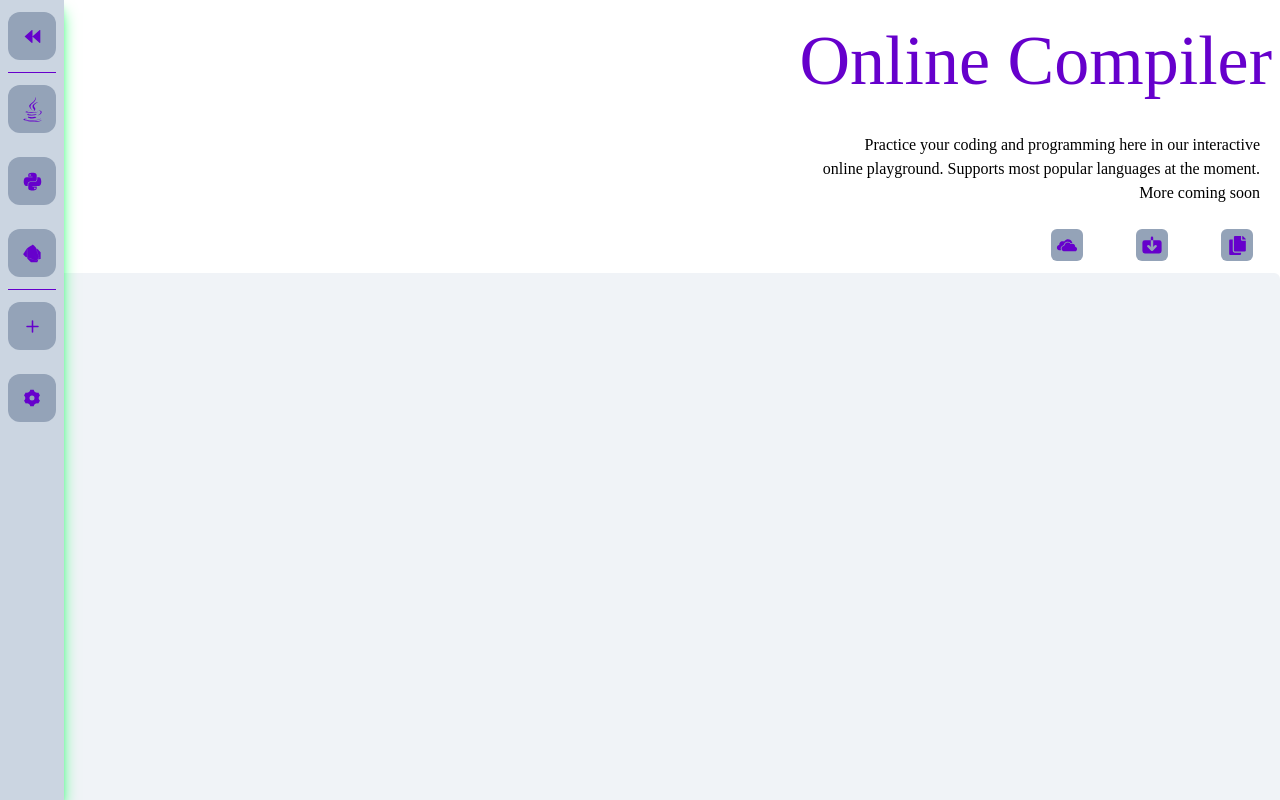
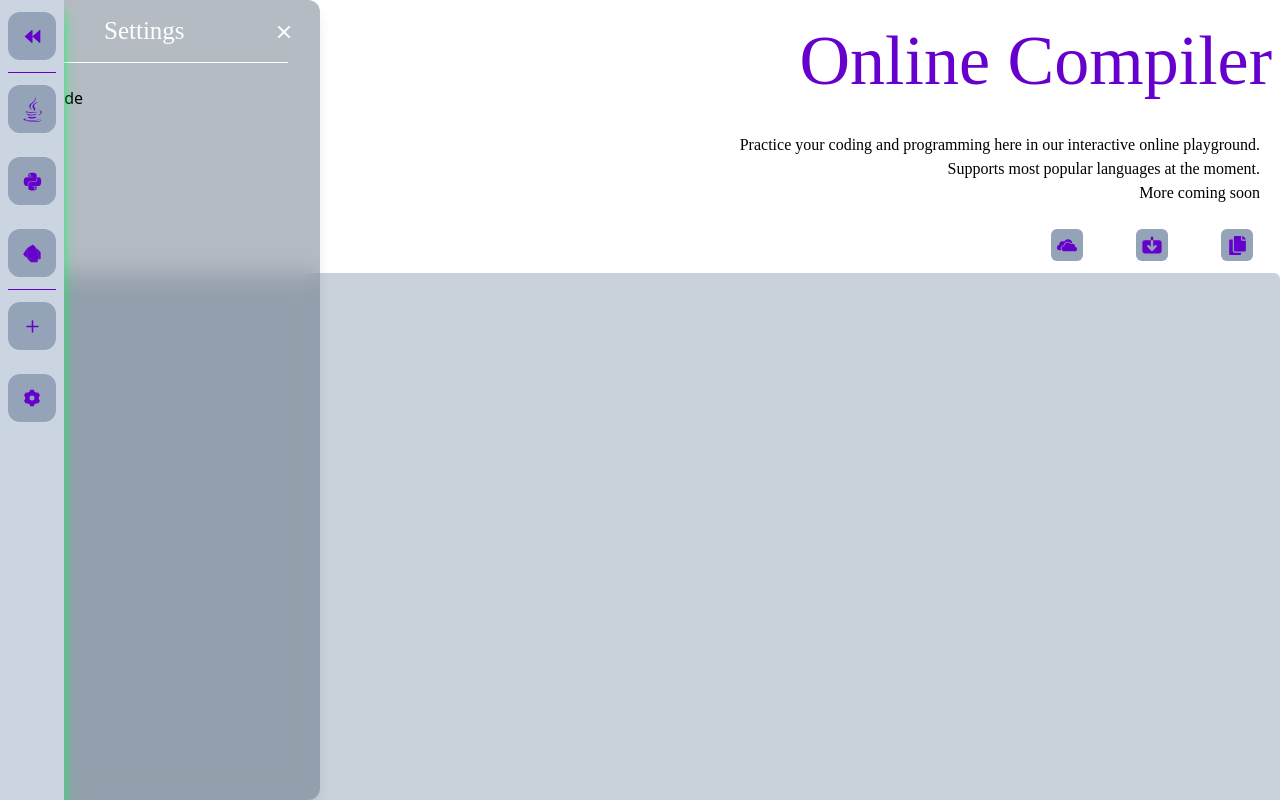
Before and after one commit to NucleoSoft/programmersKE-web_frontend, a React (Vite) app in the folder programmers_ke/: page /online_compiler in a window 1280 px wide. Built offline with nearby package versions, Linux system fonts and the light colour scheme; what tailwindcss-scrollbar would draw is missing.

Commit message:
added changes

```diff
--- a/programmers_ke/package.json
+++ b/programmers_ke/package.json
@@ -9,6 +9,7 @@
   },
   "dependencies": {
     "firebase": "^9.6.11",
+    "framer-motion": "^6.3.1",
     "react": "^18.0.0",
     "react-dom": "^18.0.0",
     "react-firebase-hooks": "^5.0.3",
--- a/programmers_ke/src/Error/404Page.jsx
+++ b/programmers_ke/src/Error/404Page.jsx
@@ -6,16 +6,15 @@ function errorPage()
     return(
         <div className="fixed top-0 left-0 h-screen bg-error-image
                         w-full bg-no-repeat bg-cover">
-            <h1 className="text-[70px] text-center font-[TechnoBoard]
+            <h1 className="text-[70px] text-center font-[Audiowide]
                         text-white mt-10">Yikess!</h1>
             <h3 className="text-center m-2 text-primary font-[Audiowide]
-                            text-[50px]">This page does not exist!</h3>
+                            text-[30px]">This page does not exist!</h3>
             <span className="text-center text-secondary text-lg font-[Audiowide]">
 
             </span>
-
-            <Back/>
-
+            <Back />
+            <Footer />
         </div>
     )
 }
@@ -32,4 +31,12 @@ const Back = () => {
   )
 }
 
+const Footer = () => {
+  return (
+    <div>
+        <img src='../../assets/wave-haikei.svg' className='w-full'/>
+    </div>
+  )
+}
+
 export default errorPage;
--- a/programmers_ke/src/Login/Login.jsx
+++ b/programmers_ke/src/Login/Login.jsx
@@ -10,13 +10,13 @@ import { useCollectionData } from 'react-firebase-hooks/firestore'
 
 firebase.initializeApp()
 {
-    //apiKey: "AIzaSyA4MPaIljJRjYiMRPK5mhF_aIbrM6OUi4M",
-    //authDomain: "programmers-ke.firebaseapp.com",
-    //projectId: "programmers-ke",
-    //storageBucket: "programmers-ke.appspot.com",
-    //messagingSenderId: "276887789667",
-    //appId: "1:276887789667:web:6a3a1480f0e4d3a2261856",
-    //measurementId: "G-BNNM4F8SPR"
+    apiKey: "AIzaSyA4MPaIljJRjYiMRPK5mhF_aIbrM6OUi4M";
+    authDomain: "programmers-ke.firebaseapp.com";
+    projectId: "programmers-ke";
+    storageBucket: "programmers-ke.appspot.com";
+    messagingSenderId: "276887789667";
+    appId: "1:276887789667:web:6a3a1480f0e4d3a2261856";
+    measurementId: "G-BNNM4F8SPR";
 }
 
 const auth = firebase.auth();
@@ -25,7 +25,7 @@ const analytics = firebase.analytics();
 
 function Login(){
     return(
-        <div>
+        <div className="fixed bg-primary h-screen w-full">
             <SignIn />
         </div>
     )
--- a/programmers_ke/src/OnlineCompiler/CodeBar.jsx
+++ b/programmers_ke/src/OnlineCompiler/CodeBar.jsx
@@ -13,7 +13,7 @@ const CodeBar = () =>{
         <div className="fixed h-screen bg-slate-300 w-16
                         top-0 left-0 shadow-primary
                         hover:shadow-secondary shadow-lg transition-all
-                        delay-300 flex flex-col z-10">
+                        delay-300 flex flex-col z-20">
             {/* <BrowserRouter> */}
                     <CodeIcon icon={<AiFillBackward size="25" />} />
                     <Line />
--- /dev/null
+++ b/programmers_ke/src/OnlineCompiler/CodeSide.jsx
@@ -0,0 +1,42 @@
+import React, { useState } from 'react'
+import { RiCloseFill } from 'react-icons/ri';
+
+const CodeSide = () => {
+    const [isOpen, setOpen] = useState(false);
+    return (
+        <div className="h-screen w-1/4 backdrop-blur-md
+                        shadow-lg bg-slate-600 bg-opacity-40
+                        fixed z-10 rounded-r-xl">
+            <div className='flex flex-row ml-16 justify-between'>
+                <h1 className='font-[Audiowide] text-[25px]
+                                text-white ml-10 mt-3'>Settings</h1>
+                <Close icon={<RiCloseFill size="24"/>}/>
+            </div>
+            <Line/>
+            <div>
+                <h1 className=''>
+                Dark Mode</h1>
+            </div>
+        </div>
+    )
+}
+
+const Close = ({icon}) => {
+    return (
+        <button className='mt-5 mr-6 text-white
+                            hover:bg-red-600
+                            hover:rounded-lg
+                            w-6 h-6 transition-all delay-200'>
+            {icon}
+        </button>
+    )
+}
+
+const Line = () => {
+    return (
+        <hr className='border-white h-3 my-3
+                        w-4/5 mx-auto' />
+    )
+}
+
+export default CodeSide
--- a/programmers_ke/src/OnlineCompiler/CodeSpace.jsx
+++ b/programmers_ke/src/OnlineCompiler/CodeSpace.jsx
@@ -2,7 +2,7 @@ import React from 'react'
 
 const CodeSpace = () => {
   return (
-    <div className=" bg-slate-200
+    <div className=" bg-slate-400
                      opacity-50 w-full h-2/3 bottom-0 right-0
                      rounded-md">
     </div>
--- a/programmers_ke/src/OnlineCompiler/OnlineCompiler.jsx
+++ b/programmers_ke/src/OnlineCompiler/OnlineCompiler.jsx
@@ -1,21 +1,24 @@
-import { AiFillCopy } from 'react-icons/ai';
-import { BsSaveFill } from 'react-icons/bs';
-import { DiOnedrive } from 'react-icons/di';
-import { FaCopy, FaSave } from 'react-icons/fa';
-import { HiSave, HiSaveAs } from 'react-icons/hi';
-import { RiSettings3Fill } from 'react-icons/ri';
 import CodeBar from './CodeBar'
 import CodeSpace from './CodeSpace';
+import CodeSide from './CodeSide';
+
+import { DiOnedrive } from 'react-icons/di';
+import { FaCopy } from 'react-icons/fa';
+import { HiSave } from 'react-icons/hi';
+import { RiCloseFill } from 'react-icons/ri';
+
 
 function OnlineCompiler(){
+
     return(
         <div className="fixed bg-white h-screen w-full">
             <CodeBar />
+            <CodeSide/>
             <h1 className="font-[Audiowide] p-2 w-full text-primary
                            text-[70px] text-right">Online Compiler</h1>
             <p className="text-right font-[Audiowide] mr-2 p-3">
                 Practice your coding and programming here in our
-                interactive <br />online playground. Supports most popular
+                interactive online playground.<br /> Supports most popular
                 languages at the moment.<br /> More coming soon
             </p>
             <div className='h-auto w-1/5 my-3 flex flex-row ml-[80%]'>
--- a/programmers_ke/tailwind.config.js
+++ b/programmers_ke/tailwind.config.js
@@ -11,6 +11,7 @@ module.exports = {
       backgroundImage: {
         'hero-image': 'url(./assets/images/Nairobi.jpeg)',
         'error-image': 'url(./assets/blurry-gradient-haikei.svg)',
+        'footer-image': 'url(./assets/wave-haikei.svg)',
       },
       colors:
       {
```
Also changed, not shown: programmers_ke/src/Home/Components/NavBar.jsx (+5 -5 lines), 2 other files (tests, documents, lock files or other folders).
